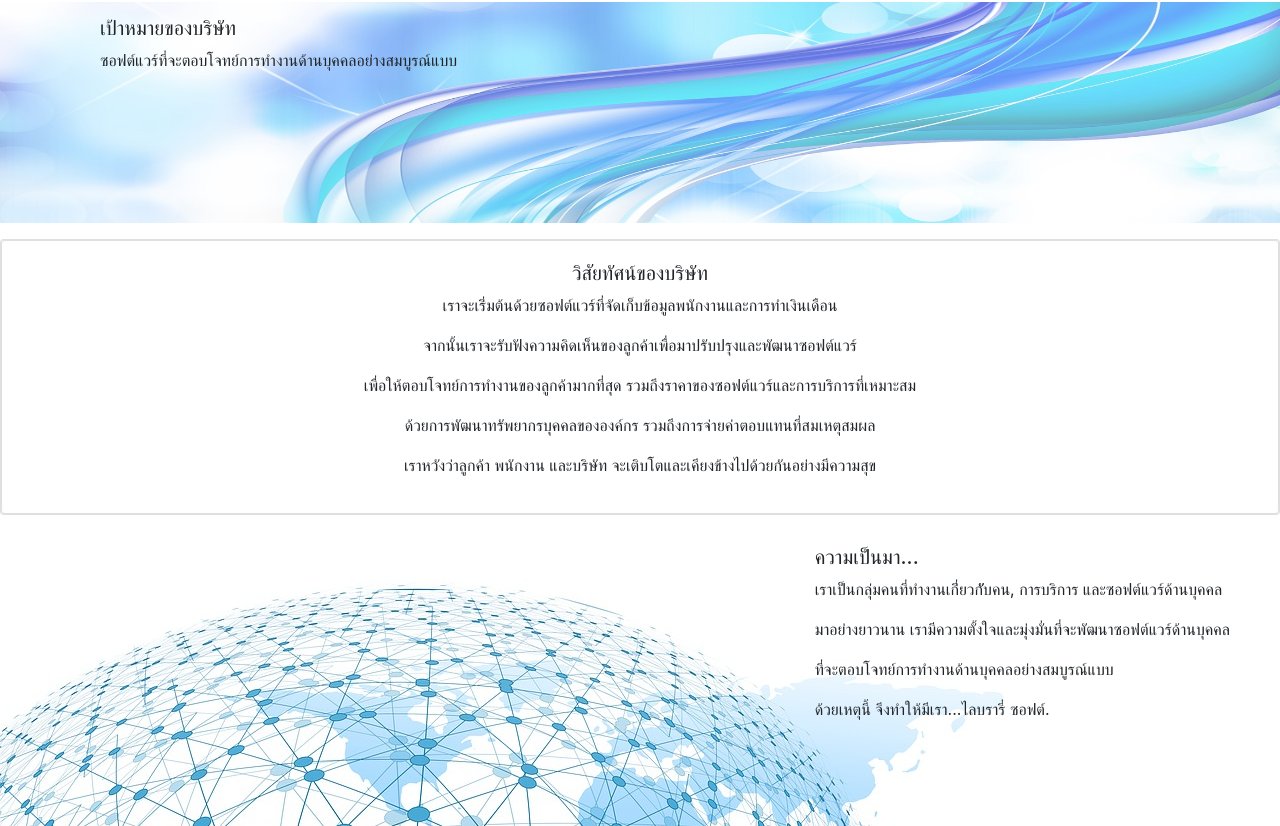
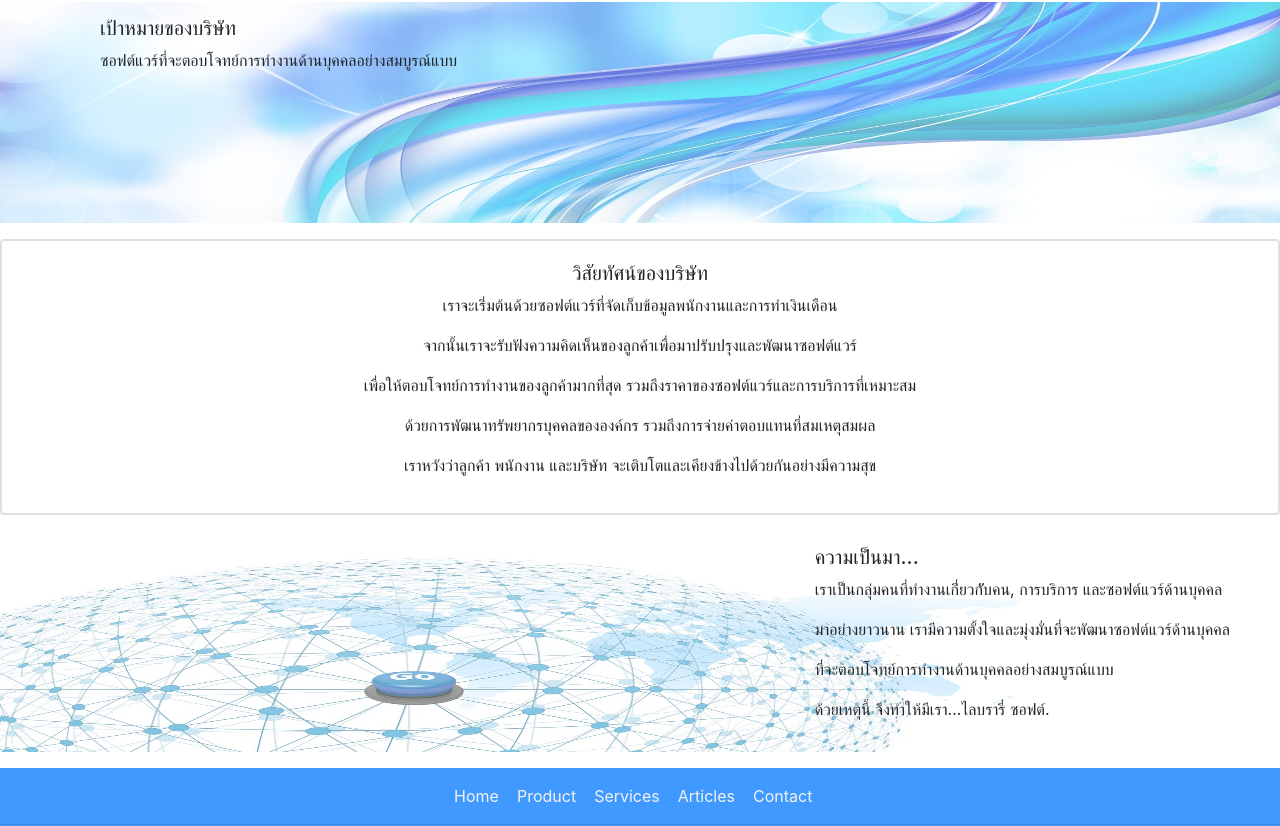
Before and after one commit to Sanyalak-T/sanyalak-t-lbsoftwebthird, a website: page dist/home.html in a window 1280 px wide. Shown: the part 126-952 px from the top of the page. Drawn offline with nearby package versions, Linux system fonts and the light colour scheme.

Commit message:
edit image home page

```diff
--- a/dist/home.html
+++ b/dist/home.html
@@ -48,7 +48,7 @@
     </div>
 
     <div class="textoncenter">
-      <img src="images/home5.jpg" alt="allmodules" >
+      <img src="images/home5.jpg" alt="allmodules" class="homeimages">
       <div class="textright">
         <h5>ความเป็นมา...</h5>
         <p>เราเป็นกลุ่มคนที่ทำงานเกี่่ยวกัับคน, การบริการ และซอฟต์แวร์ด้านบุคคล</p>
```
